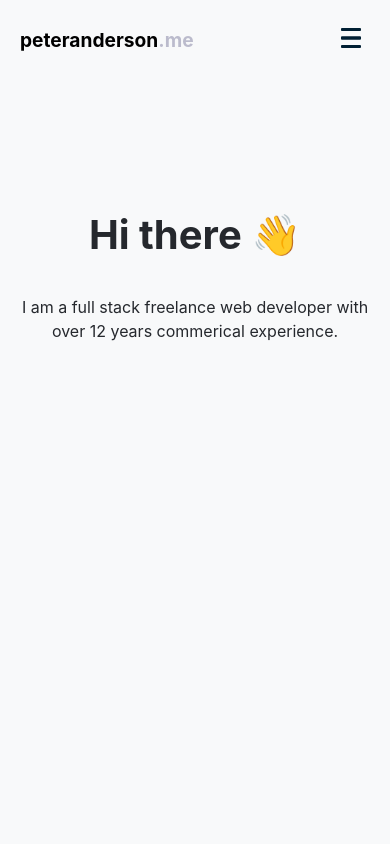
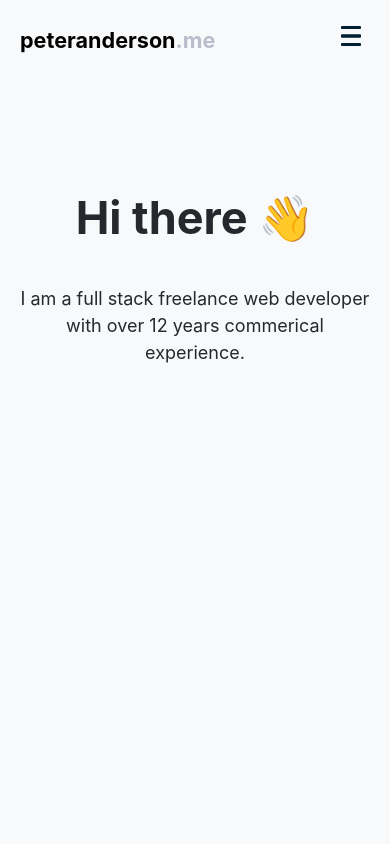
Before and after one commit to pete-a/peteranderson.me, a Next.js app: page / in a window 390 px wide. Shown: the top 844 px of the page. Built offline with nearby package versions, Linux system fonts and the light colour scheme.

Commit message:
feat: use blur effect in header

```diff
--- a/components/hamburger-menu/hamburger-menu.module.scss
+++ b/components/hamburger-menu/hamburger-menu.module.scss
@@ -7,6 +7,7 @@
   right: 0;
   top: 80px;
   position: fixed;
+  line-height: 1.1em;
 }
 
 .open a {
--- a/components/header/header--dark.module.scss
+++ b/components/header/header--dark.module.scss
@@ -1,8 +1,7 @@
 @use "../../styling/colors--dark.scss" as colors;
 
 .fixedContainer {
-  background: colors.$backgroundColor;
-  // box-shadow: 0 0 25px rgba(0, 0, 0, 0.2);
+  background: rgba(colors.$backgroundColor, 0.8);
 }
 .container {
   color: white;
--- a/components/header/header--light.module.scss
+++ b/components/header/header--light.module.scss
@@ -1,7 +1,7 @@
 @use "../../styling/colors--light.scss" as colors;
 
 .fixedContainer {
-  background-color: colors.$backgroundColor;
+  background-color: rgba(colors.$backgroundColor, 0.8);
   // box-shadow: 0 0 25px rgba(0, 0, 0, 0.05);
 }
 .title {
--- a/components/header/header.module.scss
+++ b/components/header/header.module.scss
@@ -1,12 +1,15 @@
 .fixedContainer {
   position: fixed;
-  z-index: 2;
+  z-index: 10;
   left: 0;
   right: 0;
   top: 0;
   justify-content: center;
   display: flex;
   flex-direction: row;
+  $blur: 20px;
+  backdrop-filter: blur($blur);
+  -webkit-backdrop-filter: blur($blur);
 }
 
 .container {
--- a/pages/styles.scss
+++ b/pages/styles.scss
@@ -38,3 +38,10 @@ h1 {
     color: dark.$primaryTextColor;
   }
 }
+
+@media (max-width: 700px) {
+  body {
+    font-size: 18px;
+    line-height: 1.5em;
+  }
+}
```
Also changed, not shown: 1 other file (tests, documents, lock files or other folders).
